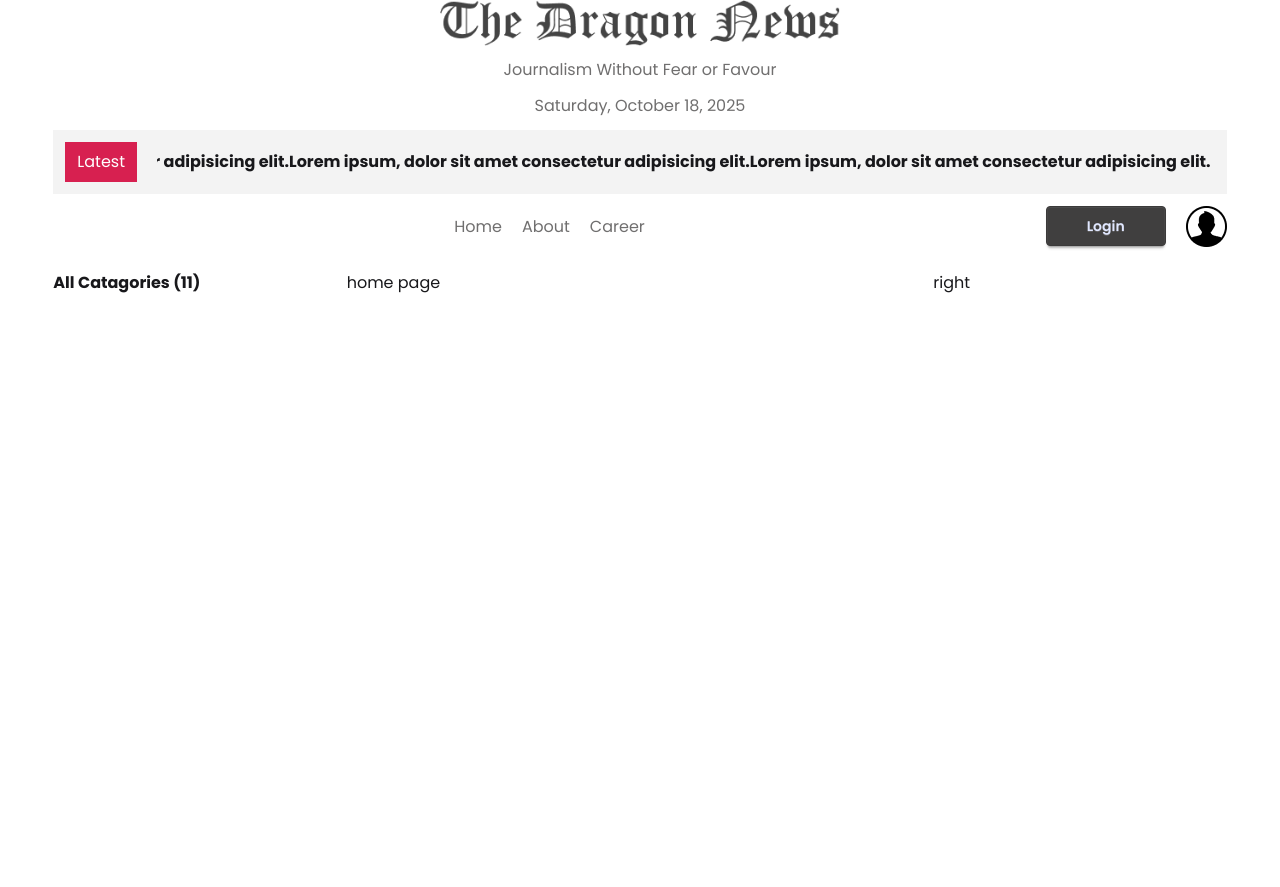
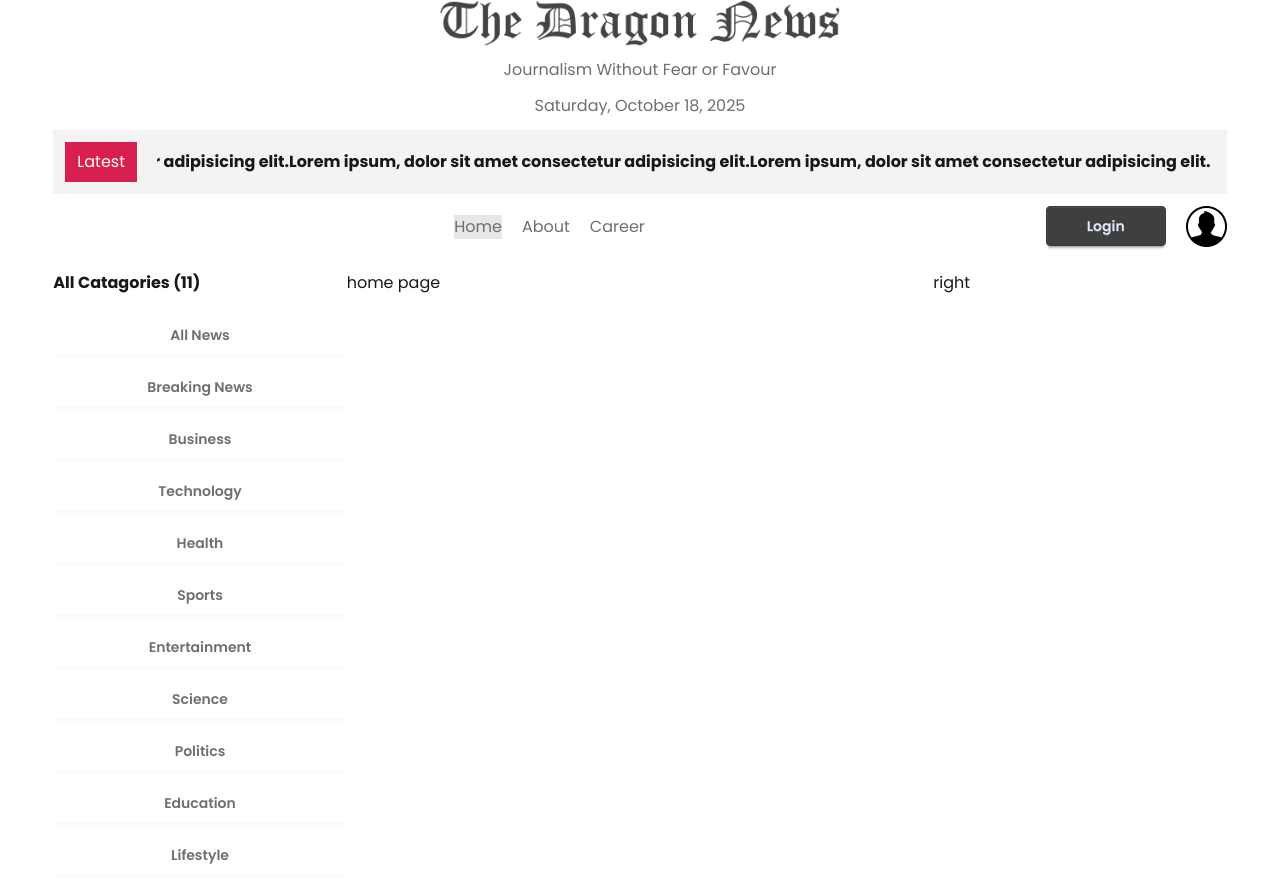
Before and after one commit to Badsha012/dragon_news, a React (Vite) app: page / in a window 1280 px wide. Before the commit the page ends 800 px from the top, so only its background shows below. Built offline with nearby package versions, Linux system fonts and the light colour scheme.

Commit message:
update code

```diff
--- a/src/Components/Categories.jsx
+++ b/src/Components/Categories.jsx
@@ -1,4 +1,5 @@
 import React, { use } from 'react';
+import { NavLink } from 'react-router';
  const catagoriesPromise= fetch("/categories.json").then(res =>res.json());
 
 const Categories = () => {
@@ -7,6 +8,19 @@ const Categories = () => {
     return (
         <div>
             <h2 className='font-bold'>All Catagories ({categories.length})</h2>
+
+          <div className='grid grid-cols-1 mt-5 gap-3'>
+            {
+                categories.map(category =><NavLink
+                key={category.id} className={"btn bg-base-100 border-0 hover:bg-base-200 font-semibold text-accent"}
+                to={`/category/${category.id}`}
+                >
+
+
+                    {category.name}</NavLink>)
+            }
+
+            </div>
         </div>
     );
 };
--- a/src/index.css
+++ b/src/index.css
@@ -23,3 +23,6 @@
 *{
       font-family: "Poppins", sans-serif;
 }
+a.active{
+    @apply bg-base-300
+}
```
